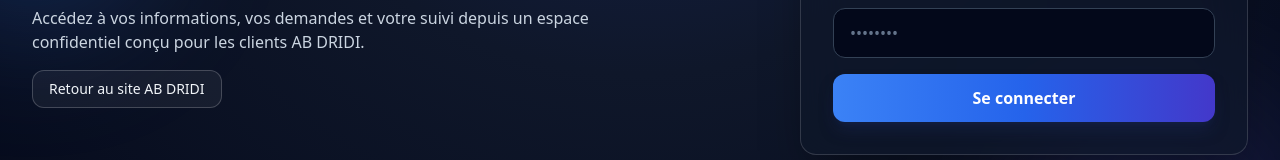
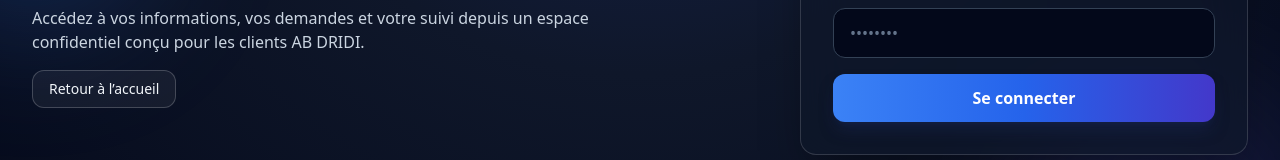
Before and after one commit to bilel83502-sketch/abdridi-portal, a Next.js app: page /login in a window 1280 px wide. Shown: the part 336-496 px from the top of the page. Built offline with nearby package versions, Linux system fonts and the light colour scheme.

Commit message:
Update page.tsx

```diff
--- a/app/login/page.tsx
+++ b/app/login/page.tsx
@@ -42,7 +42,7 @@
               rel="noreferrer"
               className="inline-flex rounded-xl border border-white/20 bg-white/5 px-4 py-2 text-sm font-medium text-slate-100 transition hover:bg-white/10"
             >
-              Retour au site AB DRIDI
+              Retour à l’accueil
             </a>
           </div>
         </div>
```
